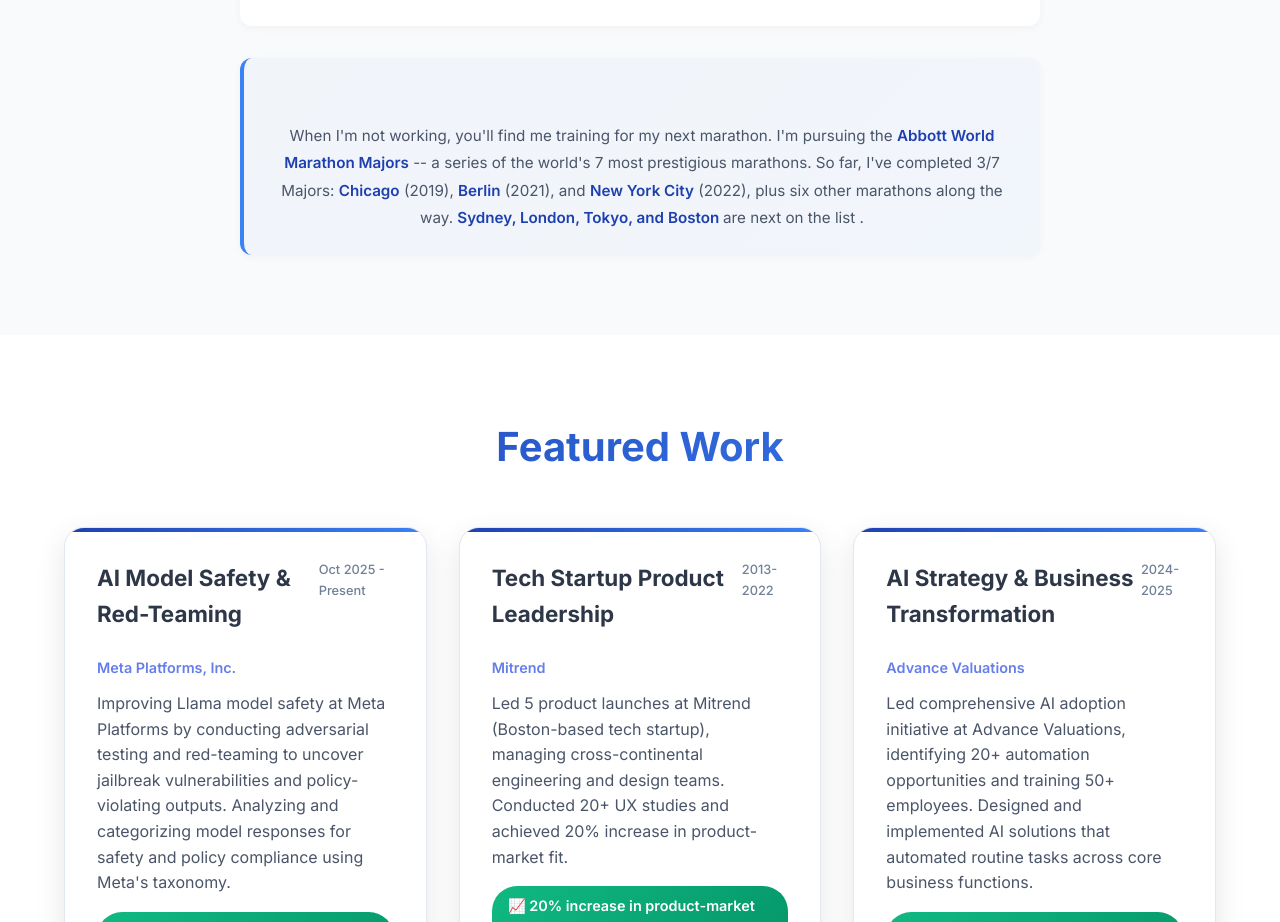
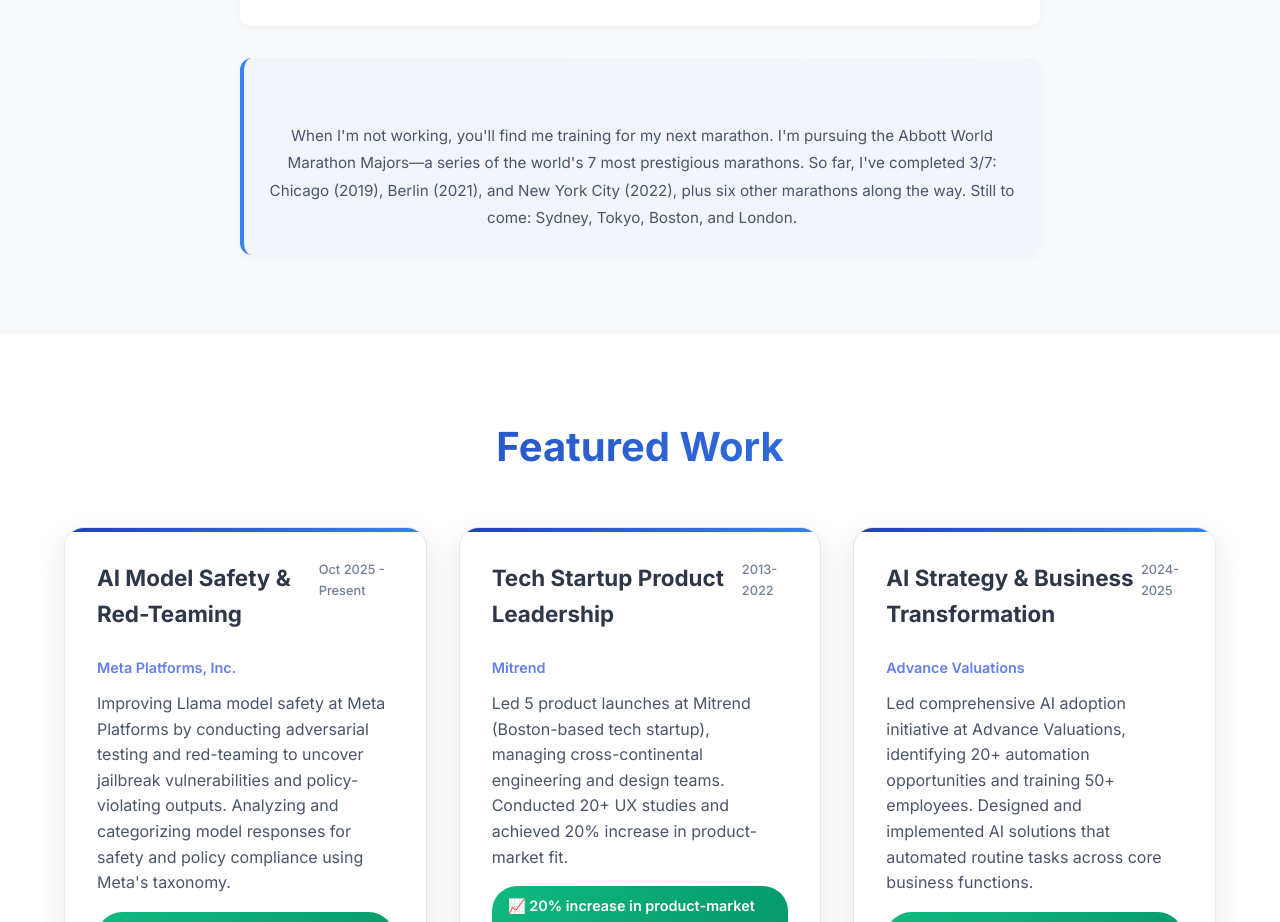
Before and after one commit to georgikdz/my-portfolio, a Next.js app: page / in a window 1280 px wide. Shown: the part 1449-2371 px from the top of the page. Built offline with nearby package versions, Linux system fonts and the light colour scheme.

Commit message:
Update index.js

```diff
--- a/pages/index.js
+++ b/pages/index.js
@@ -63,8 +63,7 @@
 
               <div className="about-item about-item-highlight">
                 <p className="about-text">
-                  When I'm not working, you'll find me training for my next marathon. I'm pursuing the <strong>Abbott World Marathon Majors</strong> -- a series of the world's 7 most prestigious marathons. So far, I've completed 3/7 Majors: <strong>Chicago</strong> (2019), <strong>Berlin</strong> (2021), and <strong>New York City</strong> (2022), plus six other marathons along the way. <strong>Sydney, London, Tokyo, and Boston </strong> are next on the list .
-                </p>
+When I'm not working, you'll find me training for my next marathon. I'm pursuing the Abbott World Marathon Majors—a series of the world's 7 most prestigious marathons. So far, I've completed 3/7: Chicago (2019), Berlin (2021), and New York City (2022), plus six other marathons along the way. Still to come: Sydney, Tokyo, Boston, and London. </p>
               </div>
             </div>
           </div>
```
